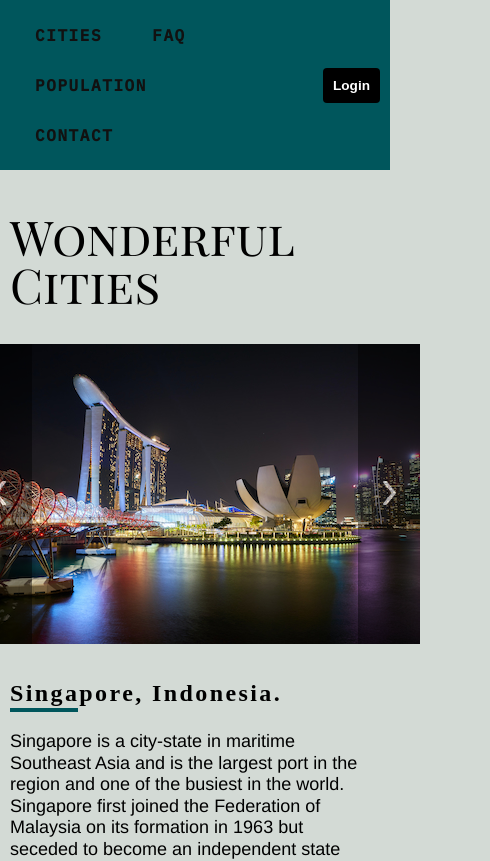
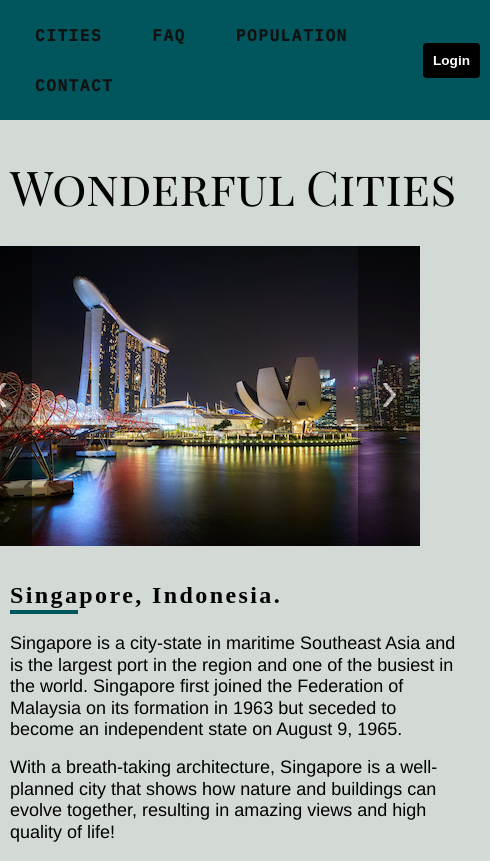
Before and after one commit to guihtryb/wonderful-cities-TDD, a React (Create React App) app: page / in a window 390 px wide. Shown: the top 861 px of the page, 490 px wide, since content can reach past the window. Built offline with nearby package versions, Linux system fonts and the light colour scheme.

Commit message:
style: style header update

```diff
--- a/src/components/CitiesGallery/CitiesGallery.jsx
+++ b/src/components/CitiesGallery/CitiesGallery.jsx
@@ -34,7 +34,7 @@ export default function CitiesGallery() {
             type="button"
             id="slide-button-previous"
           >
-            <img src={previousIcon} alt="previous city icon" />
+            <img className="city-image" src={previousIcon} alt="previous city icon" />
           </button>
         </li>
         {
--- a/src/components/Header/Header.css
+++ b/src/components/Header/Header.css
@@ -16,6 +16,7 @@ header {
     position: sticky;
     top: 0;
     margin-top: 0;
+    min-width: 490px;
   }
   .login {
     margin: auto;
```
